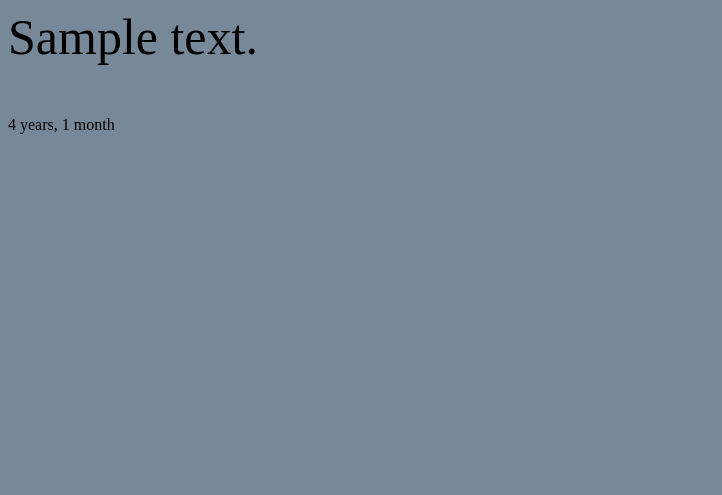
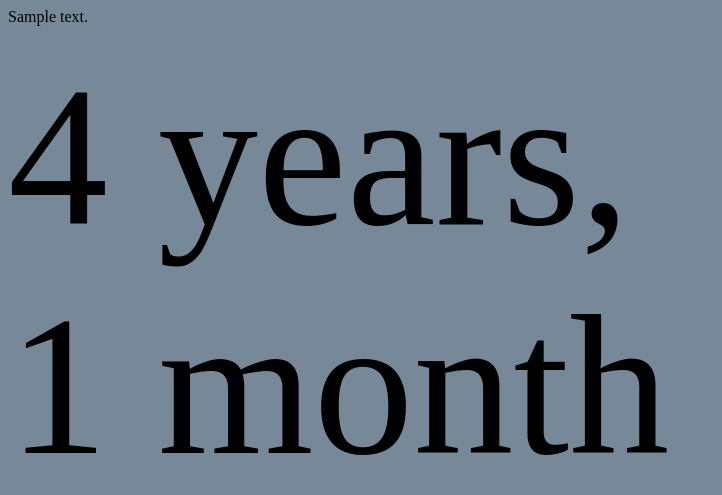
Before and after one commit to mtumlin/FinalCountDown, a Django app: page /1/ in a window 1280 px wide. Shown: the top 495 px of the page, without its empty margins (0-722 px from the left). Run offline with Django 3.2, Linux system fonts and the light colour scheme; tables that the repository leaves empty hold one stand-in row (values such as "Sample post").

Commit message:
update style for big_span class

```diff
--- a/countdown/templates/countdown/detailed.html
+++ b/countdown/templates/countdown/detailed.html
@@ -2,7 +2,7 @@
 {% block title %}{% endblock %}
 {% block content %}
     <div>
-        <p class="big_p">{{ event.heading_text }}</p>
+        <p class="big-p">{{ event.heading_text }}</p>
         <span class="big_span">{{ event.date|timeuntil}}</span>
     </div>
 {% endblock %}
--- a/static/css/base.css
+++ b/static/css/base.css
@@ -27,4 +27,6 @@
     font-size: 50px;
 }
 
-.big_span
+.big_span{
+    font-size: 200px
+}
```
